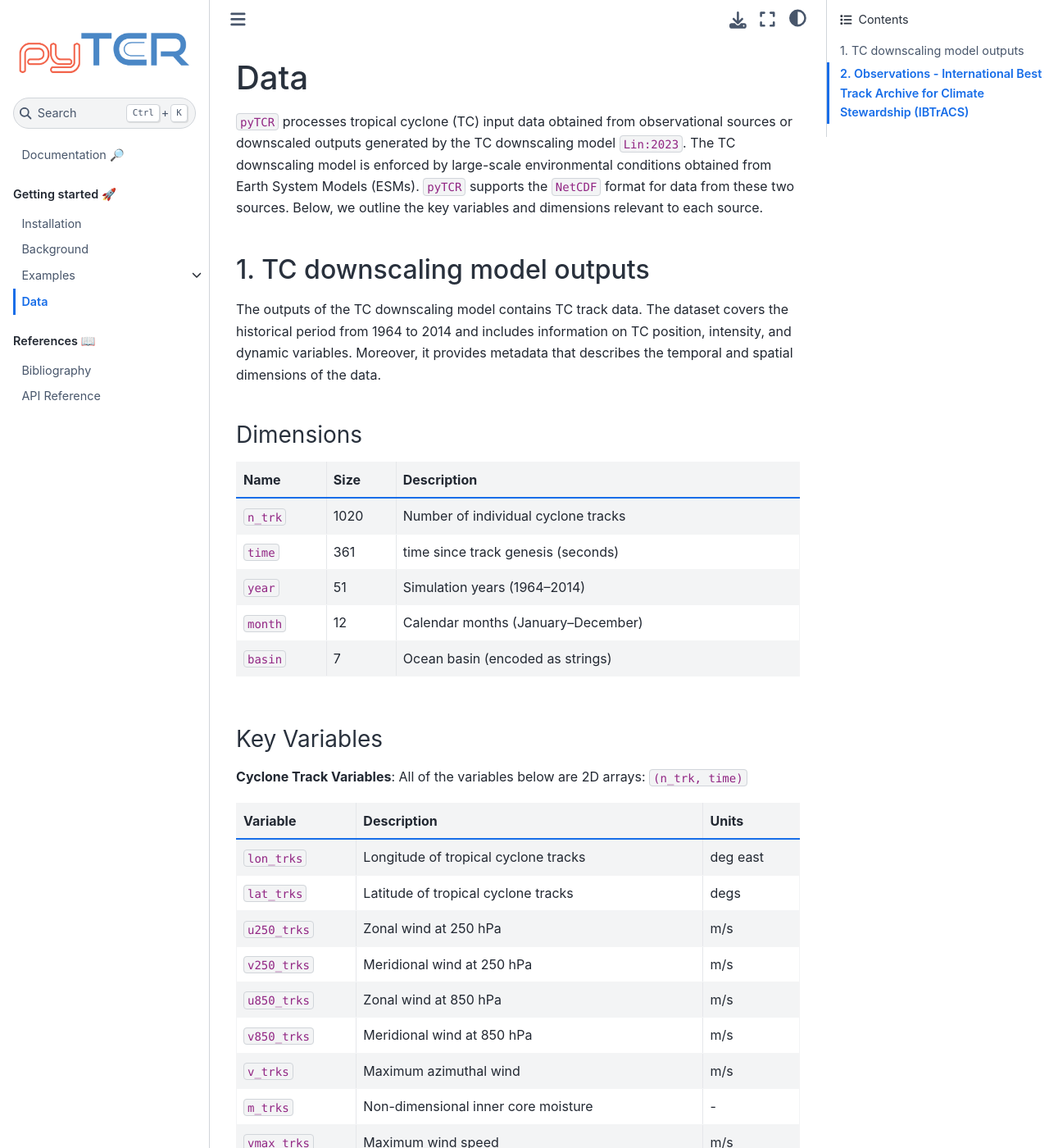
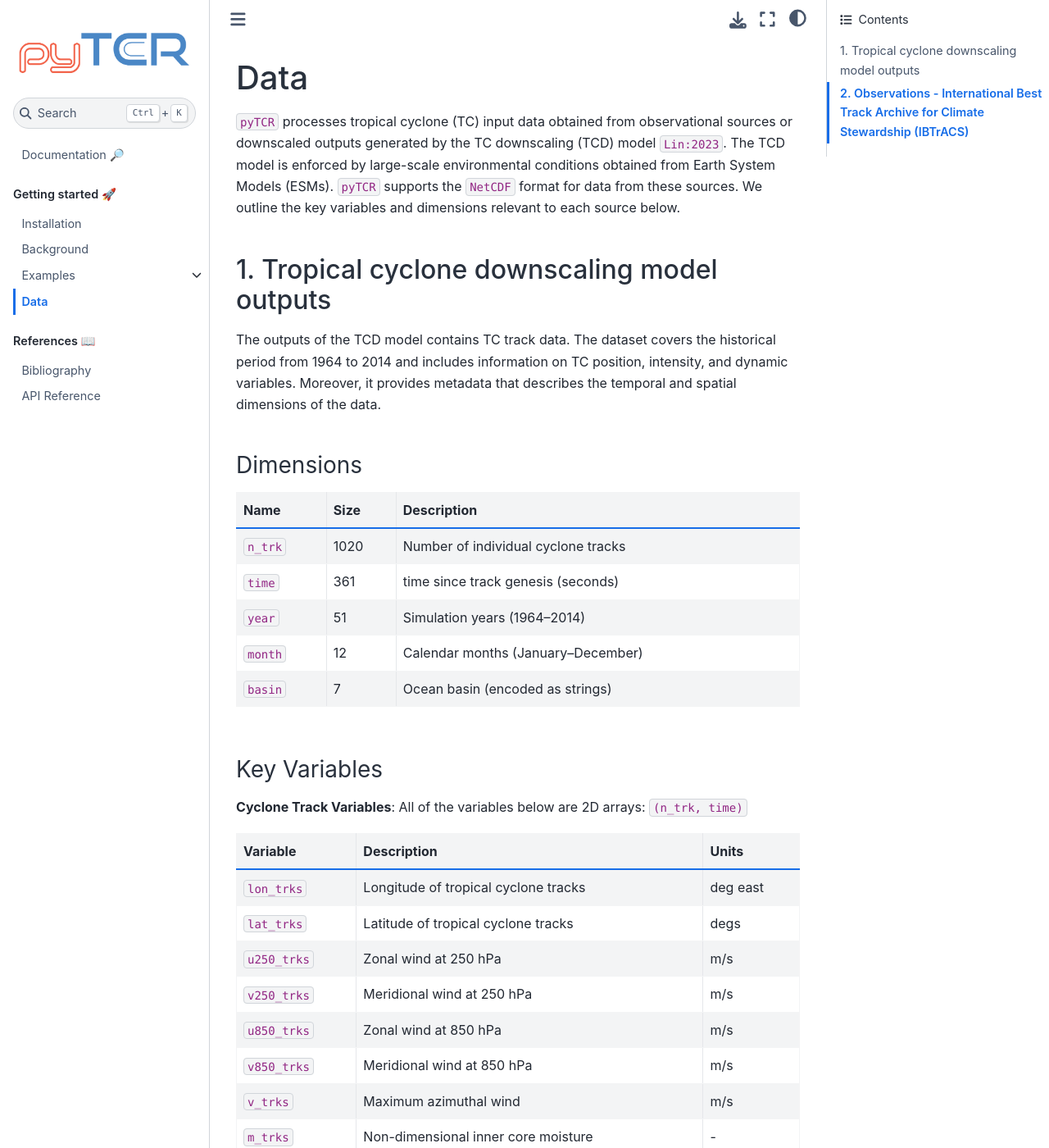
Before and after one commit to levuvietphong/pyTCR, a Jupyter Book: the page built from docs/datatypes.md, in a window 1280 px wide and 1400 px high. Shown: the whole window at 82% size. Built offline with Jupyter Book 1.0.4 settings and Sphinx 7.4.7 and the Sphinx Book theme 1.1.4, drawn with Linux system fonts in a browser that asks for light colours; pages that are not in the unit, such as notebooks, are missing from menus; cross-references to code outside the pages are shown as plain code; some of the changed text lies outside the part shown.

```diff
--- a/docs/_static/custom.css
+++ b/docs/_static/custom.css
@@ -22,3 +22,9 @@
     background-color: #2f2f2f !important; /* Dark Gray */
     color: white;
 }
+
+hr {
+    border: none;
+    border-top: 3px solid;
+    margin: 2em 0;
+  }
--- a/docs/conf.py
+++ b/docs/conf.py
@@ -7,7 +7,7 @@ author = 'Phong V.V. Le'
 bibtex_bibfiles = ['references.bib']
 bibtex_reference_style = 'author_year'
 comments_config = {'hypothesis': False, 'utterances': False}
-copyright = '2023'
+copyright = '2025'
 exclude_patterns = ['**.ipynb_checkpoints', '.DS_Store', 'Thumbs.db', '_build']
 extensions = ['sphinx_togglebutton', 'sphinx_copybutton', 'myst_nb', 'jupyter_book', 'sphinx_thebe', 'sphinx_comments', 'sphinx_external_toc', 'sphinx.ext.intersphinx', 'sphinx_design', 'sphinx_book_theme', 'sphinx.ext.autodoc', 'sphinx.ext.napoleon', 'sphinx.ext.viewcode', 'sphinx_inline_tabs', 'sphinx_proof', 'sphinx_examples', 'hoverxref.extension', 'sphinxcontrib.bibtex', 'sphinx_jupyterbook_latex', 'sphinx_multitoc_numbering']
 external_toc_exclude_missing = False
--- a/docs/datatypes.md
+++ b/docs/datatypes.md
@@ -1,13 +1,10 @@
 # Data
 
-`pyTCR` processes tropical cyclone (TC) input data obtained from observational sources or downscaled outputs generated by the TC downscaling model {cite}`Lin:2023`.
-The TC downscaling model is enforced by large-scale environmental conditions obtained from Earth System Models (ESMs).
-`pyTCR` supports the `NetCDF` format for data from these two sources.
-Below, we outline the key variables and dimensions relevant to each source.
+`pyTCR` processes tropical cyclone (TC) input data obtained from observational sources or downscaled outputs generated by the TC downscaling (TCD) model {cite}`Lin:2023`. The TCD model is enforced by large-scale environmental conditions obtained from Earth System Models (ESMs). `pyTCR` supports the `NetCDF` format for data from these sources. We outline the key variables and dimensions relevant to each source below.
 
-## 1. TC downscaling model outputs
+## 1. Tropical cyclone downscaling model outputs
 
-The outputs of the TC downscaling model contains TC track data. The dataset covers the historical period from 1964 to 2014 and includes information on TC position, intensity, and dynamic variables. Moreover, it provides metadata that describes the temporal and spatial dimensions of the data.
+The outputs of the TCD model contains TC track data. The dataset covers the historical period from 1964 to 2014 and includes information on TC position, intensity, and dynamic variables. Moreover, it provides metadata that describes the temporal and spatial dimensions of the data.
 
 ### Dimensions
 
@@ -18,7 +15,6 @@ The outputs of the TC downscaling model contains TC track data. The dataset cove
 | `year`  | 51   | Simulation years (1964–2014)                     |
 | `month` | 12   | Calendar months (January–December)               |
 | `basin` | 7    | Ocean basin (encoded as strings)                 |
-
 
 ### Key Variables
 
@@ -51,9 +47,8 @@ The outputs of the TC downscaling model contains TC track data. The dataset cove
 | ----------------- | -------------------- | ----------------------------- | ----- |
 | `seeds_per_month` | (year, basin, month) | Number of random seeds placed | -     |
 
-
 ## 2. Observations - International Best Track Archive for Climate Stewardship (IBTrACS)
 
 The IBTrACS project is the most complete global observations of tropical cyclones dataset. It merges recent and historical tropical cyclone data from multiple agencies to create a unified, publicly available, best-track dataset that improves inter-agency comparisons.
 
-See the [Technical Documentation of IBTrACS](https://www.ncei.noaa.gov/products/international-best-track-archive) for more information
+See the [Technical Documentation of IBTrACS](https://www.ncei.noaa.gov/products/international-best-track-archive) for more information.
```
Also changed, not shown: docs/installation.md (+4 -10 lines), docs/math.md (+0 -2 lines).
